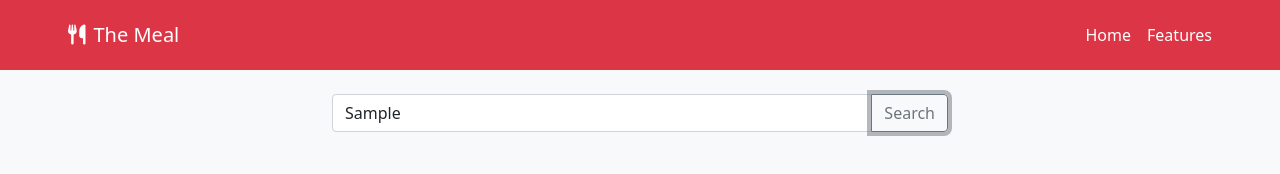
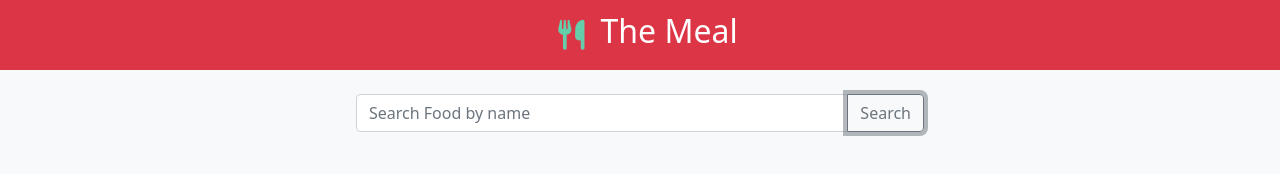
Before and after one commit to SadiaMou007/The-Meal, a plain HTML site: page index.html in a window 1280 px wide. Both pictures are taken after typing "Sample" into the empty fields and a click on the button "Search". Drawn offline with nearby package versions, Linux system fonts and the light colour scheme.

Commit message:
error handle

```diff
--- a/css/style.css
+++ b/css/style.css
@@ -3,7 +3,9 @@
 }
 body {
   font-family: "Poppins", sans-serif;
-  margin: 0;
-  padding: 0;
   overflow-x: hidden;
 }
+.nav-icon {
+  font-size: 30px;
+  color: mediumaquamarine;
+}
--- a/index.html
+++ b/index.html
@@ -29,43 +29,33 @@
   </head>
   <body class="bg-light">
     <header>
-      <nav class="navbar navbar-expand-lg navbar-light bg-danger mnav">
-        <div class="container-fluid">
-          <a class="navbar-brand text-white ms-5" href="#"
-            ><i class="fa-solid fa-utensils mx-2"></i>The Meal</a
-          >
-          <button
-            class="navbar-toggler"
-            type="button"
-            data-bs-toggle="collapse"
-            data-bs-target="#navbarNavAltMarkup"
-            aria-controls="navbarNavAltMarkup"
-            aria-expanded="false"
-            aria-label="Toggle navigation"
-          >
-            <span class="navbar-toggler-icon"></span>
-          </button>
-          <div class="collapse navbar-collapse" id="navbarNavAltMarkup">
-            <div class="navbar-nav ms-auto me-5">
-              <a class="nav-link active text-white" aria-current="page" href="#"
-                >Home</a
-              >
-              <a class="nav-link text-white" href="#">Features</a>
-            </div>
-          </div>
+      <nav>
+        <div
+          class="d-flex justify-content-center align-items-center mnav bg-danger text-white"
+        >
+          <i class="fa-solid fa-utensils mx-3 nav-icon"></i>
+          <h2>The Meal</h2>
         </div>
       </nav>
     </header>
-    <section class="container mt-4 w-50">
-      <div class="input-group">
+    <section class="container mt-4 row w-50 mx-auto">
+      <div class="input-group col-sm-12 col-md-12">
         <input
           type="text"
           class="form-control"
-          placeholder="Search Food;s"
+          id="search-field"
+          placeholder="Search Food by name"
           aria-label="Recipient's username with two button addons"
         />
-        <button class="btn btn-outline-secondary" type="button">Search</button>
+        <button
+          class="btn btn-outline-secondary"
+          type="button"
+          onclick="searchbtn()"
+        >
+          Search
+        </button>
       </div>
+      <p id="error" class="text-center text-danger mt-3"></p>
     </section>
     <!-- bootstrap script -->
     <script
--- a/js/app.js
+++ b/js/app.js
@@ -0,0 +1,16 @@
+const searchbtn = () => {
+  const searchId = document.getElementById("search-field");
+  const error = document.getElementById("error");
+  const searchtext = parseInt(searchId.value);
+  //error handle
+  if (searchId.value == "") {
+    error.innerText = "Please Enter Item name!";
+  } else if (isNaN(searchtext) == false) {
+    error.innerText = "Invalid name!";
+  }
+  //for valid input
+  else {
+    error.innerText = "";
+  }
+  searchId.value = "";
+};
```
